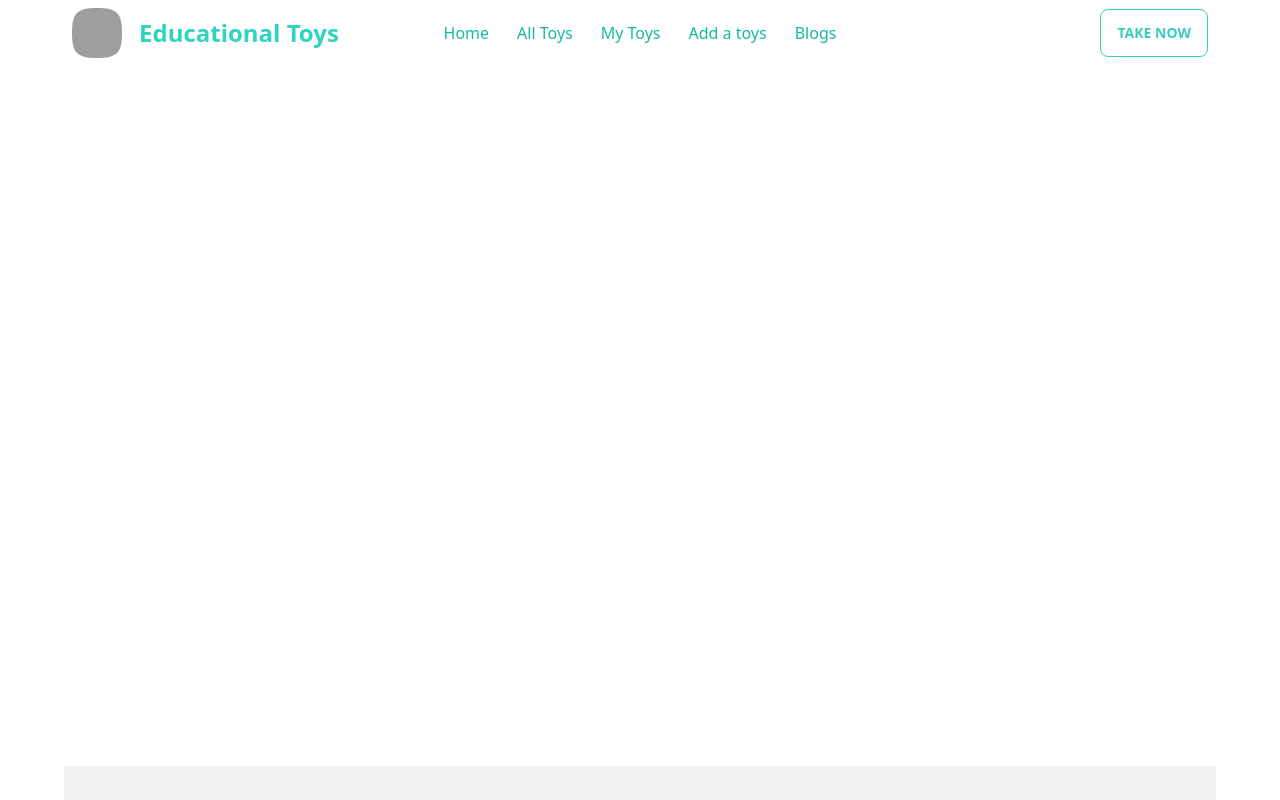
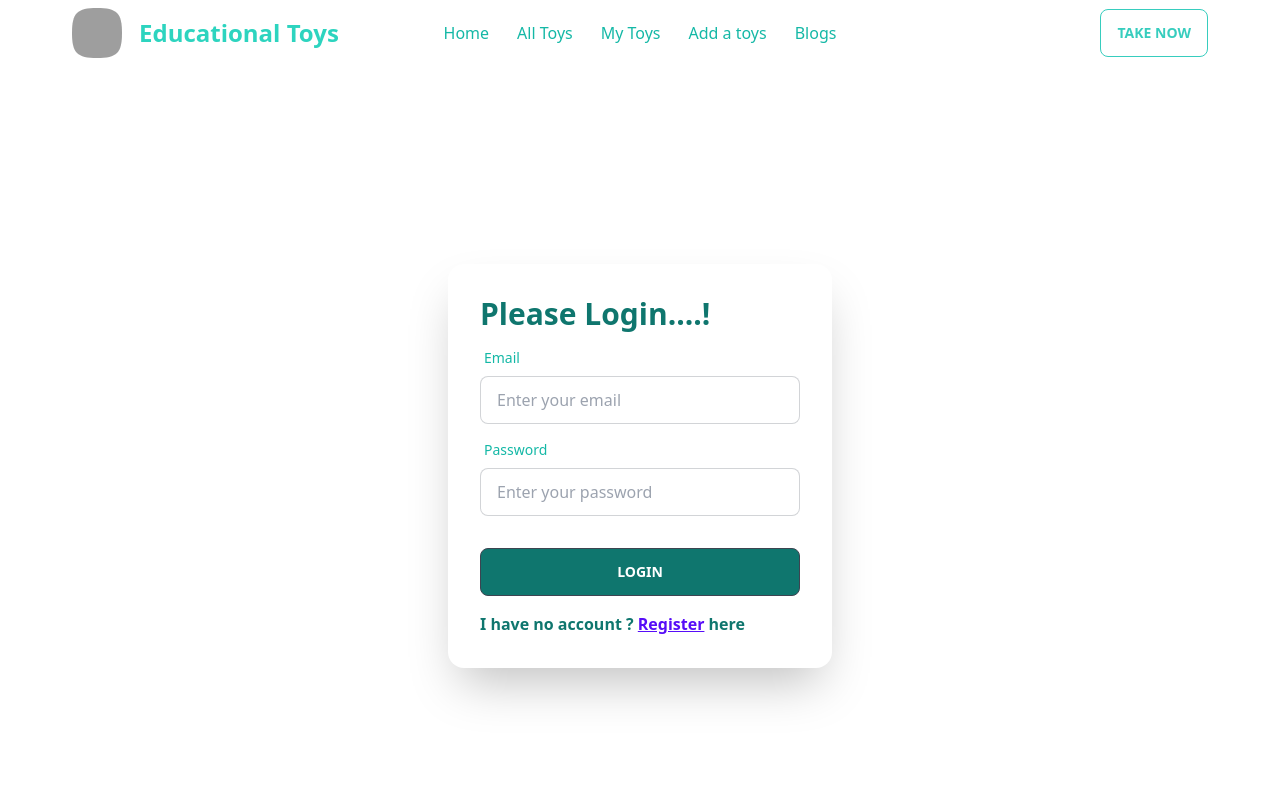
Before and after one commit to Mostafiz1257/educational-toys-client, a React (Vite) app: page /login in a window 1280 px wide. Shown: the top 800 px of the page. Built offline with nearby package versions, Linux system fonts and the light colour scheme; grey boxes are pictures that could not be loaded.

Commit message:
added login page

```diff
--- a/src/assets/Pages/Login.jsx
+++ b/src/assets/Pages/Login.jsx
@@ -1,7 +1,40 @@
+import { Link } from "react-router-dom";
 
 const Login = () => {
+
+    const handleLogin = event => {
+        event.preventDefault();
+        const form = event.target;
+        const email = form.email.value;
+        const password = form.password.value;
+        const user = { email, password }
+        console.log(user);
+    }
     return (
-        <div>
+        <div className="hero min-h-screen ">
+            <div className="card flex-shrink-0 w-full max-w-sm shadow-2xl bg-base-100">
+                <form onSubmit={handleLogin}>
+                    <div className="card-body">
+                        <h3 className="text-3xl font-bold text-teal-700">Please Login....!</h3>
+                        <div className="form-control">
+                            <label className="label">
+                                <span className="label-text text-teal-500">Email</span>
+                            </label>
+                            <input type="email" name='email' required placeholder="Enter your email" className="input input-bordered" />
+                        </div>
+                        <div className="form-control">
+                            <label className="label">
+                                <span className="label-text text-teal-500">Password</span>
+                            </label>
+                            <input type="password" name='password' required placeholder="Enter your password" className="input input-bordered" />
+                        </div>
+                        <div className="form-control mt-6">
+                            <button type="submit" className="btn bg-teal-700 hover:bg-teal-900">Login</button>
+                            <p className="text-teal-700 mt-4 font-bold">I have no account ? <Link to='/register'><span className="text-primary underline">Register</span></Link> here</p>
+                        </div>
+                    </div>
+                </form>
+            </div>
 
         </div>
     );
--- a/src/assets/Pages/Register.jsx
+++ b/src/assets/Pages/Register.jsx
@@ -1,3 +1,4 @@
+import { Link } from "react-router-dom";
 
 const Register = () => {
 
@@ -12,8 +13,7 @@ const Register = () => {
         console.log(user);
     }
     return (
-        <div className="hero min-h-screen bg-teal-50">
-
+        <div className="hero min-h-screen mb-12">
             <div className="card flex-shrink-0 w-full max-w-sm shadow-2xl bg-base-100">
                 <form onSubmit={handleRegister}>
                     <div className="card-body">
@@ -45,6 +45,7 @@ const Register = () => {
                         <div className="form-control mt-6">
 
                             <button type="submit" className="btn bg-teal-700 hover:bg-teal-900">Register</button>
+                            <p className="text-teal-700 mt-4 font-bold">I have already an account ? <Link to='/login'><span className="text-primary underline">Login</span></Link> here</p>
                         </div>
                     </div>
                 </form>
```
